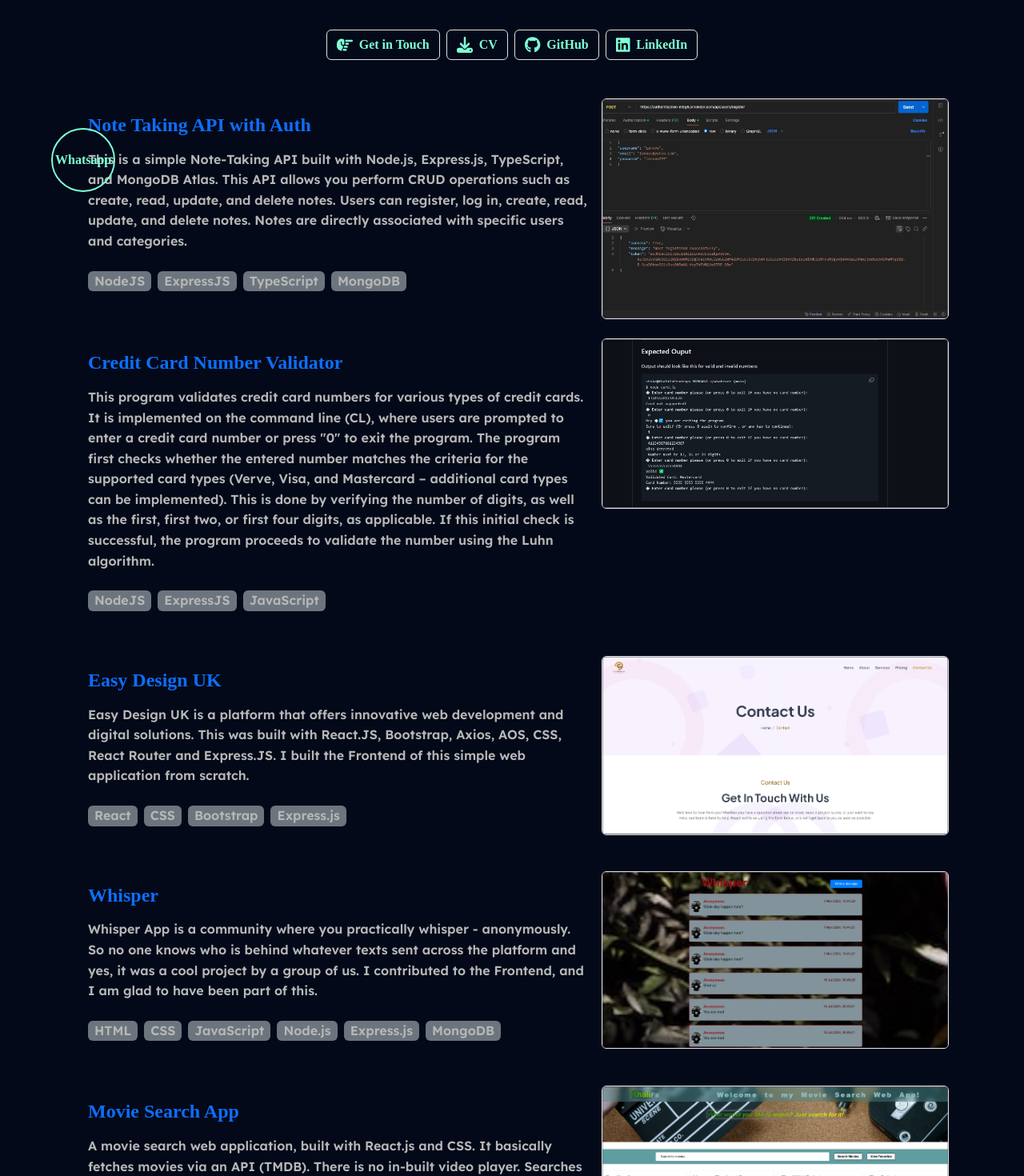
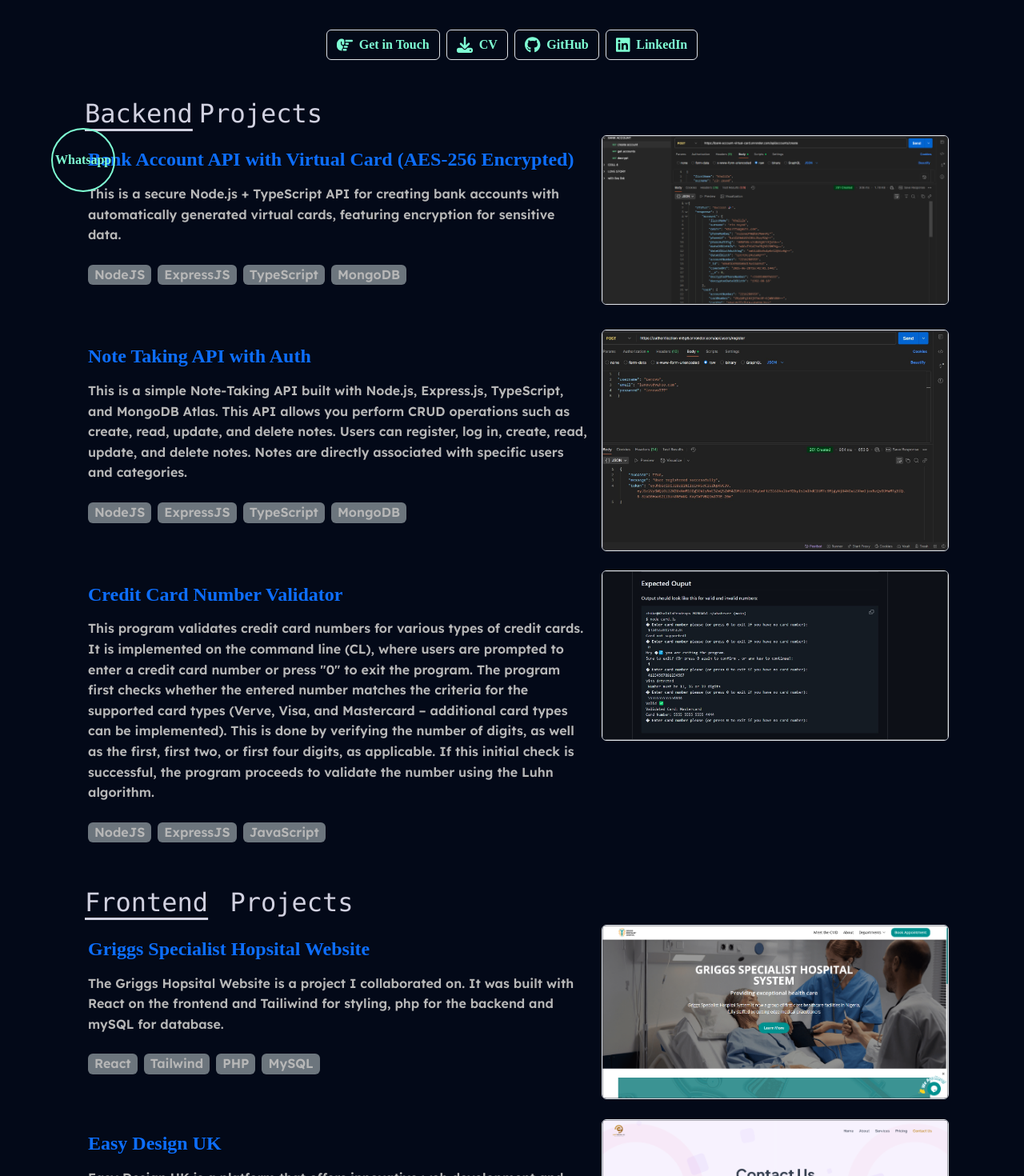
Before and after one commit to Khalifa-pendrops/portfolio_2024, a React (Vite) app: page /tech in a window 1280 px wide. Shown: the part 560-2030 px from the top of the page at 80% size. Built offline with nearby package versions, Linux system fonts and the light colour scheme; a web font is replaced by a local one.

Commit message:
fix: projects

```diff
--- a/src/Components/News.jsx
+++ b/src/Components/News.jsx
@@ -105,7 +105,14 @@ function News() {
 
   return (
     <div className="container my-5">
-      <h2 className="text-center mb-5 font-monospace fs-1 text-decoration-underline fw-bold">
+      <h2
+        className="text-center mb-5 font-monospace fs-1 text-decoration-underline fw-bold"
+        style={{
+          textUnderlineOffset: "10px",
+          textDecorationThickness: "1px",
+          textDecorationColor: "#F79D29",
+        }}
+      >
         Latest Tech News
       </h2>
       <div className="row">
@@ -139,6 +146,7 @@ function News() {
         ))}
       </div>
       <h2 className="mb-4 text-primary ">🧠 AI News</h2>
+      <span>Section under maintenance...</span>
       {loading ? (
         <div className="text-center">
           <div className="spinner-border text-primary" role="status" />
--- a/src/Components/Tech.jsx
+++ b/src/Components/Tech.jsx
@@ -13,6 +13,8 @@ import whisper from "../assets/whisper-app.png";
 import easydesign from "../assets/easy-design.png";
 import api1 from "../assets/testAPI.jpg";
 import api2 from "../assets/testAPI2.jpg";
+import api3 from "../assets/bank-creation.png";
+import api4 from "../assets/Griggs.png";
 import "./Home.css";
 
 function Tech() {
@@ -50,10 +52,10 @@ function Tech() {
   }, [activeSession]);
 
   return (
-    <div className="w-100">
+    <div className="w-100 ">
       <section
         id="home"
-        className="container-sm d-flex flex-column justify-content-center align-items-center gap-4 my-5"
+        className="container-sm d-flex flex-column justify-content-center align-items-center gap-4 my-5 "
       >
         <nav className="container-fluid transparent-bg d-flex justify-content-center align-items-center position-fixed top-0 left-0 w-100 z-3">
           <ul className="d-flex justify-content-around align-items-center py-4 flex-wrap gap-2">
@@ -187,8 +189,60 @@ function Tech() {
         id="project"
         className="container-sm d-flex justify-content-center align-items-center gap-4"
       >
-        <div className=" row w-100 ">
-          <div className="col-12 mb-4">
+        <div className=" row w-100  ">
+          <div className="flex flex-col justify-content-center align-items-center ">
+            <h2 className="text-capitalize font-monospace container">
+              <span
+                className="text-decoration-underline me-2"
+                style={{
+                  textUnderlineOffset: "8px",
+                  textDecorationThickness: "1px",
+                  textDecorationColor: "#F79D29",
+                }}
+              >
+                Backend
+              </span>
+              Projects
+            </h2>
+            <div className="col-12 mb-4 ">
+              <a
+                className="anchor-hover d-flex justify-content-center align-items-stretch rounded"
+                href="https://authentication-m8g6.onrender.com"
+                target="_blank"
+                rel="noopener noreferrer"
+              >
+                <div
+                  className="d-flex flex-column justify-content-center align-items-start gap-2 p-3"
+                  data-aos="zoom-in"
+                  data-aos-delay="700"
+                >
+                  <h4 className="fw-bolder text-primary">
+                    Bank Account API with Virtual Card (AES-256 Encrypted)
+                  </h4>
+                  <p>
+                    This is a secure Node.js + TypeScript API for creating bank
+                    accounts with automatically generated virtual cards,
+                    featuring encryption for sensitive data.
+                  </p>
+                  <div className="d-flex flex-wrap gap-2">
+                    <p className="bg-secondary px-2 rounded">NodeJS</p>
+                    <p className="bg-secondary px-2 rounded">ExpressJS</p>
+                    <p className="bg-secondary px-2 rounded">TypeScript</p>
+                    <p className="bg-secondary px-2 rounded">MongoDB</p>
+                  </div>
+                </div>
+                <img
+                  className="d-none d-xl-block img-fluid h-100 border rounded"
+                  data-aos="zoom-out"
+                  data-aos-delay="700"
+                  src={api3}
+                  alt="API thumb-nail image"
+                  width="434px"
+                />
+              </a>
+            </div>
+
+            <div className="col-12 mb-4 ">
               <a
                 className="anchor-hover d-flex justify-content-center align-items-stretch rounded"
                 href="https://authentication-m8g6.onrender.com"
@@ -205,9 +259,9 @@ function Tech() {
                   </h4>
                   <p>
                     This is a simple Note-Taking API built with Node.js,
-                  Express.js, TypeScript, and MongoDB Atlas. This API allows you
-                  perform CRUD operations such as create, read, update, and
-                  delete notes. Users can register, log in, create, read,
+                    Express.js, TypeScript, and MongoDB Atlas. This API allows
+                    you perform CRUD operations such as create, read, update,
+                    and delete notes. Users can register, log in, create, read,
                     update, and delete notes. Notes are directly associated with
                     specific users and categories.
                   </p>
@@ -250,12 +304,12 @@ function Tech() {
                     where users are prompted to enter a credit card number or
                     press "0" to exit the program. The program first checks
                     whether the entered number matches the criteria for the
-                  supported card types (Verve, Visa, and Mastercard – additional
-                  card types can be implemented). This is done by verifying the
-                  number of digits, as well as the first, first two, or first
-                  four digits, as applicable. If this initial check is
-                  successful, the program proceeds to validate the number using
-                  the Luhn algorithm.
+                    supported card types (Verve, Visa, and Mastercard –
+                    additional card types can be implemented). This is done by
+                    verifying the number of digits, as well as the first, first
+                    two, or first four digits, as applicable. If this initial
+                    check is successful, the program proceeds to validate the
+                    number using the Luhn algorithm.
                   </p>
                   <div className="d-flex flex-wrap gap-2">
                     <p className="bg-secondary px-2 rounded">NodeJS</p>
@@ -269,6 +323,60 @@ function Tech() {
                   data-aos-delay="700"
                   src={api2}
                   alt="API thumb-nail image"
+                  width="434px"
+                />
+              </a>
+            </div>
+          </div>
+          {/* */}
+          <div className="flex flex-col justify-content-center align-items-center gap-4">
+            <h2 className="text-capitalize font-monospace container">
+              <span
+                className="text-decoration-underline me-2"
+                style={{
+                  textUnderlineOffset: "8px",
+                  textDecorationThickness: "1px",
+                  textDecorationColor: "#F79D29",
+                }}
+              >
+                Frontend
+              </span>{" "}
+              Projects
+            </h2>
+            <div className="col-12 mb-4">
+              <a
+                className="anchor-hover d-flex justify-content-center align-items-stretch rounded"
+                // onClick={handleEasy}
+                href="https://easydesignuk.co.uk/index"
+                target="_blank"
+                rel="noopener noreferrer"
+              >
+                <div
+                  className="d-flex flex-column justify-content-center align-items-start gap-2 p-3"
+                  data-aos="zoom-in"
+                  data-aos-delay="100"
+                >
+                  <h4 className="fw-bolder text-primary">
+                    Griggs Specialist Hopsital Website
+                  </h4>
+                  <p>
+                    The Griggs Hopsital Website is a project I collaborated on.
+                    It was built with React on the frontend and Tailiwind for
+                    styling, php for the backend and mySQL for database.
+                  </p>
+                  <div className="d-flex flex-wrap gap-2">
+                    <p className="bg-secondary px-2 rounded">React</p>
+                    <p className="bg-secondary px-2 rounded">Tailwind</p>
+                    <p className="bg-secondary px-2 rounded">PHP</p>
+                    <p className="bg-secondary px-2 rounded">MySQL</p>
+                  </div>
+                </div>
+                <img
+                  className="d-none d-xl-block img-fluid h-100 border rounded"
+                  data-aos="zoom-out"
+                  data-aos-delay="100"
+                  src={api4}
+                  alt="Griggs hospital thumb-nail image"
                   width="434px"
                 />
               </a>
@@ -328,10 +436,10 @@ function Tech() {
                   <h4 className="fw-bolder text-primary">Whisper</h4>
                   <p>
                     Whisper App is a community where you practically whisper -
-                  anonymously. So no one knows who is behind whatever texts sent
-                  across the platform and yes, it was a cool project by a group
-                  of us. I contributed to the Frontend, and I am glad to have
-                  been part of this.
+                    anonymously. So no one knows who is behind whatever texts
+                    sent across the platform and yes, it was a cool project by a
+                    group of us. I contributed to the Frontend, and I am glad to
+                    have been part of this.
                   </p>
                   <div className="d-flex flex-wrap gap-2">
                     <p className="bg-secondary px-2 rounded">HTML</p>
@@ -403,9 +511,10 @@ function Tech() {
                 >
                   <h4 className="fw-bolder text-primary">Weather App</h4>
                   <p>
-                  This is a Weather App. It was a cool project by a small group
-                  of us. My major contribution was in the Frontend. The App uses
-                  weather API to fetch and display weather conditions.
+                    This is a Weather App. It was a cool project by a small
+                    group of us. My major contribution was in the Frontend. The
+                    App uses weather API to fetch and display weather
+                    conditions.
                   </p>
                   <div className="d-flex flex-wrap gap-2">
                     <p className="bg-secondary px-2 rounded">HTML</p>
@@ -423,6 +532,7 @@ function Tech() {
                   width="434px"
                 />
               </a>
+            </div>
           </div>
         </div>
       </section>
```
Also changed, not shown: src/assets/Griggs.png (added), src/assets/bank-creation.png (added). Lines whose indentation alone changed are shown as unchanged.
